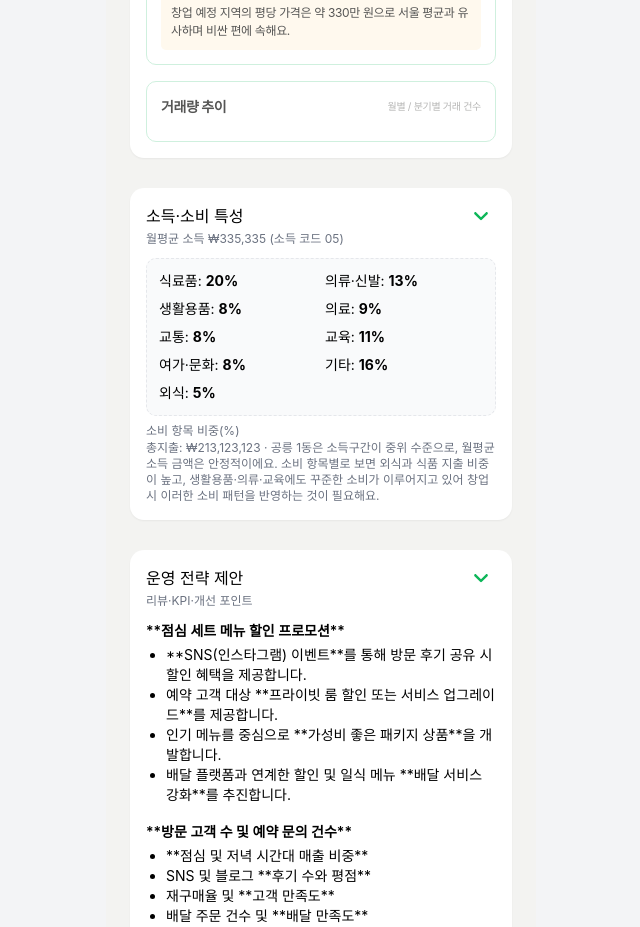
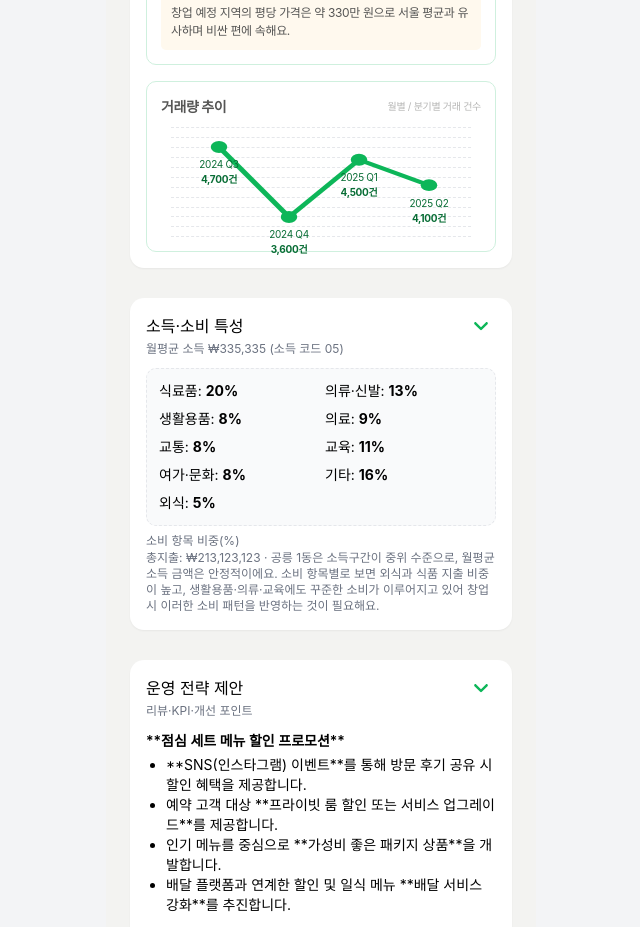
Before and after one commit to Likelion-13th-hackathon-cleopatra/likelion-13th-hackathon-cleopatra-web, a React (Vite) app: page /report/1 in a window 1280 px wide. Shown: the part 2300-3227 px from the top of the page, without its empty margins (319-959 px from the left). Built offline with nearby package versions, Linux system fonts and the light colour scheme; a web font is replaced by a local one.

Commit message:
feat. 거래량 추이 그래프 완성

```diff
--- a/src/components/report/sections/Price.tsx
+++ b/src/components/report/sections/Price.tsx
@@ -1,6 +1,5 @@
 // components/report/sections/Price.tsx
 import SectionCard from "../primitives/SectionCard";
-import ChartFrame from "../primitives/ChartFrame";
 import type { FC } from "react";
 import { wonInMan } from "@/utils/number";
 import InnerCard2 from "../primitives/InnerCard2";
@@ -129,7 +128,106 @@ const Price: FC<{ report: ReportRaw }> = ({ report }) => {
           </div>
         </InnerCard2>
         <InnerCard2 title="거래량 추이" subtitle="월별 / 분기별 거래 건수">
-          <div className="flex flex-col gap-[10px]">
+          <div className="flex flex-col gap-[10px] px-[10px]">
+            {/* 거래량 그래프 */}
+            <div className="relative h-[110px] w-full">
+              {/* 배경 격자선 */}
+              <div className="absolute inset-0 flex flex-col justify-between">
+                {[0, 1, 2, 3, 4, 5, 6, 7, 8, 9, 10, 11].map((i) => (
+                  <div key={i} className="border-t border-dashed border-gray-200" />
+                ))}
+              </div>
+
+              {/* 그래프 영역 */}
+              <div className="absolute left-[20px] right-[0px] top-0 bottom-0">
+                {/* 데이터 포인트와 선 */}
+                <svg className="w-full h-full" viewBox="0 0 200 110" preserveAspectRatio="none">
+                  {trend.length > 1 && trend.map((item, index) => {
+                    if (index === 0) return null;
+
+                    const prevItem = trend[index - 1];
+                    const maxValue = Math.max(...trend.map(t => t.value));
+                    const minValue = Math.min(...trend.map(t => t.value));
+                    const range = maxValue - minValue || 1;
+
+                    // X 좌표: 균등하게 분배 (200은 viewBox 너비, 20은 여백)
+                    const x1 = (index - 1) * 50 + 20;
+                    const x2 = index * 50 + 20;
+
+                    // Y 좌표: 데이터 값에 따라 계산 (110은 viewBox 높이, 20은 여백)
+                    const y1 = 110 - 20 - ((prevItem.value - minValue) / range) * 70;
+                    const y2 = 110 - 20 - ((item.value - minValue) / range) * 70;
+
+                    return (
+                      <line
+                        key={`line-${index}`}
+                        x1={x1} y1={y1} x2={x2} y2={y2}
+                        stroke="#0DB659" strokeWidth="4" fill="none"
+                      />
+                    );
+                  })}
+
+                  {/* 데이터 포인트 */}
+                  {trend.map((item, index) => {
+                    const maxValue = Math.max(...trend.map(t => t.value));
+                    const minValue = Math.min(...trend.map(t => t.value));
+                    const range = maxValue - minValue || 1;
+
+                    const x = index * 50 + 20;
+                    const y = 110 - 20 - ((item.value - minValue) / range) * 70;
+
+                    return (
+                      <circle
+                        key={`point-${index}`}
+                        cx={x} cy={y} r="5.9" fill="#0DB659"
+                      />
+                    );
+                  })}
+                </svg>
+
+                {/* X축 라벨 */}
+                <div className="absolute inset-0">
+                  {trend.map((item, index) => {
+                    const maxValue = Math.max(...trend.map(t => t.value));
+                    const minValue = Math.min(...trend.map(t => t.value));
+                    const range = maxValue - minValue || 1;
+                    const y = 110 - 20 - ((item.value - minValue) / range) * 70;
+
+                    return (
+                      <div>
+                       <span
+                         key={`quarter-${index}`}
+                         className="text-center absolute transform -translate-x-1/2 Body_Regular_10 text-[#086D35] z-10"
+                         style={{
+                           left: `${((index * 50 + 20) / 200) * 100}%`,
+                           top: `${(y + 10) * 0.91}%`,
+                           position: 'absolute',
+                           ...(index === 3 && { left: '85%' }) // 2025 2분기 위치 조정
+                         }}
+                       >
+                         {item.quarter === "2024 Q3" ? "2024 Q3" :
+                          item.quarter === "2024 Q4" ? "2024 Q4" :
+                          item.quarter === "2025 Q1" ? "2025 Q1" :
+                          item.quarter === "2025 Q2" ? "2025 Q2" : item.quarter}
+                       </span>
+                       <span
+                         key={`value-${index}`}
+                         className="text-center absolute transform -translate-x-1/2 Sub_Bold_10 text-[#086D35] z-10"
+                         style={{
+                           left: `${((index * 50 + 20) / 200) * 100}%`,
+                           top: `${(y + 25) * 0.91}%`,
+                           position: 'absolute',
+                           ...(index === 3 && { left: '85%' }) // 2025 2분기 위치 조정
+                         }}
+                       >
+                         {item.value.toLocaleString()}건
+                       </span>
+                      </div>
+                    );
+                  })}
+                </div>
+              </div>
+            </div>
           </div>
         </InnerCard2>
       </div>
```
